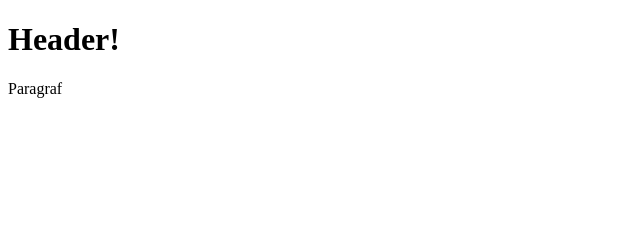
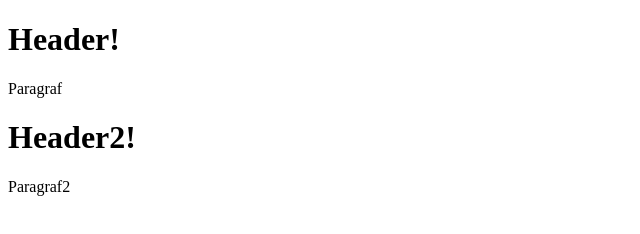
Before and after one commit to PashaRom/testgitfile_slave, a plain HTML site: page index.html in a window 1280 px wide. Shown: the whole page, without its empty margins (0-640 px from the left). Drawn offline with Linux system fonts and the light colour scheme.

Commit message:
Header 2

```diff
--- a/index.html
+++ b/index.html
@@ -6,5 +6,7 @@
 	<body>
 		<h1>Header!</h1>
 		<p>Paragraf</p>
+		<h1>Header2!</h1>
+		<p>Paragraf2</p>
 	</body>
 </html>
```
